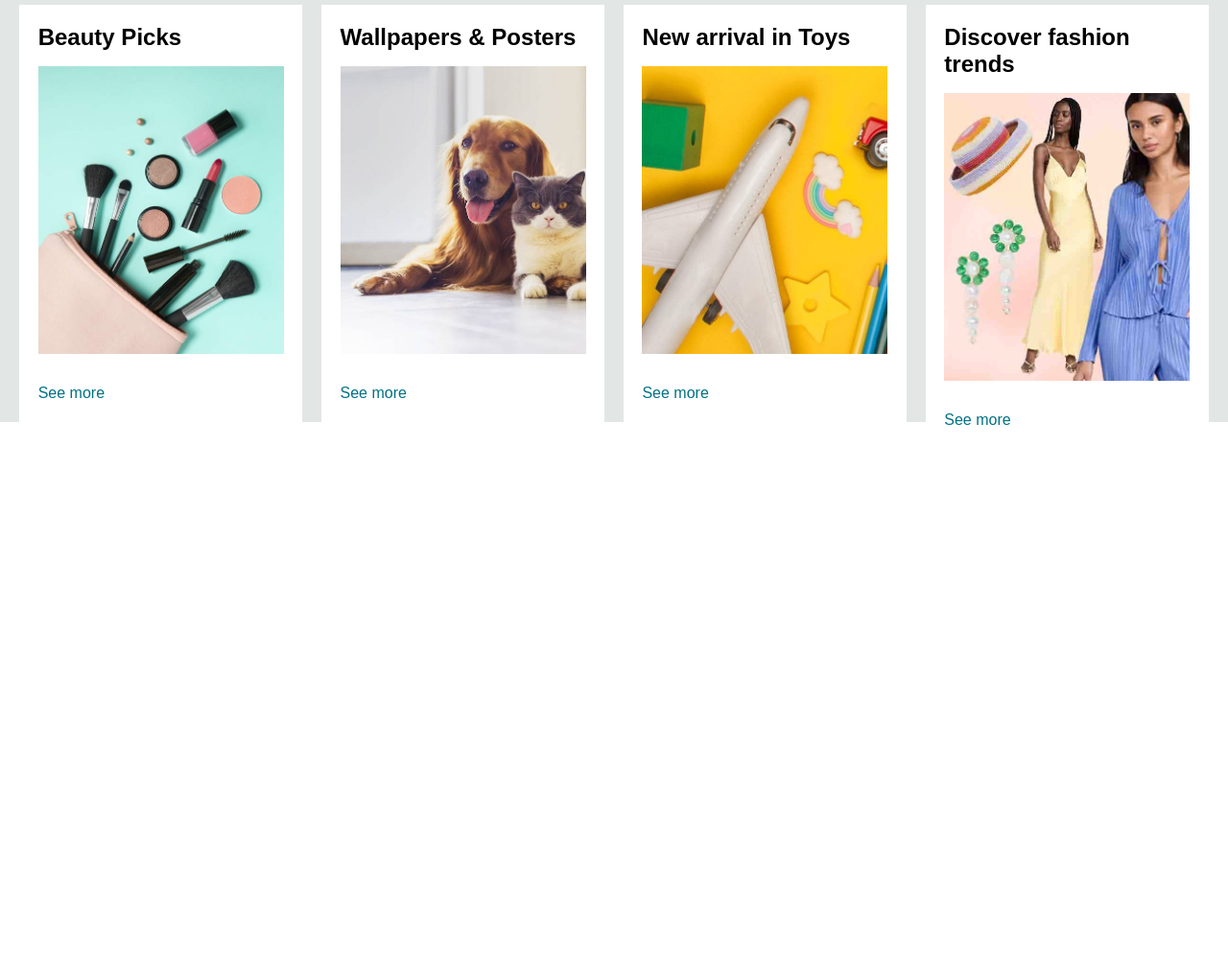
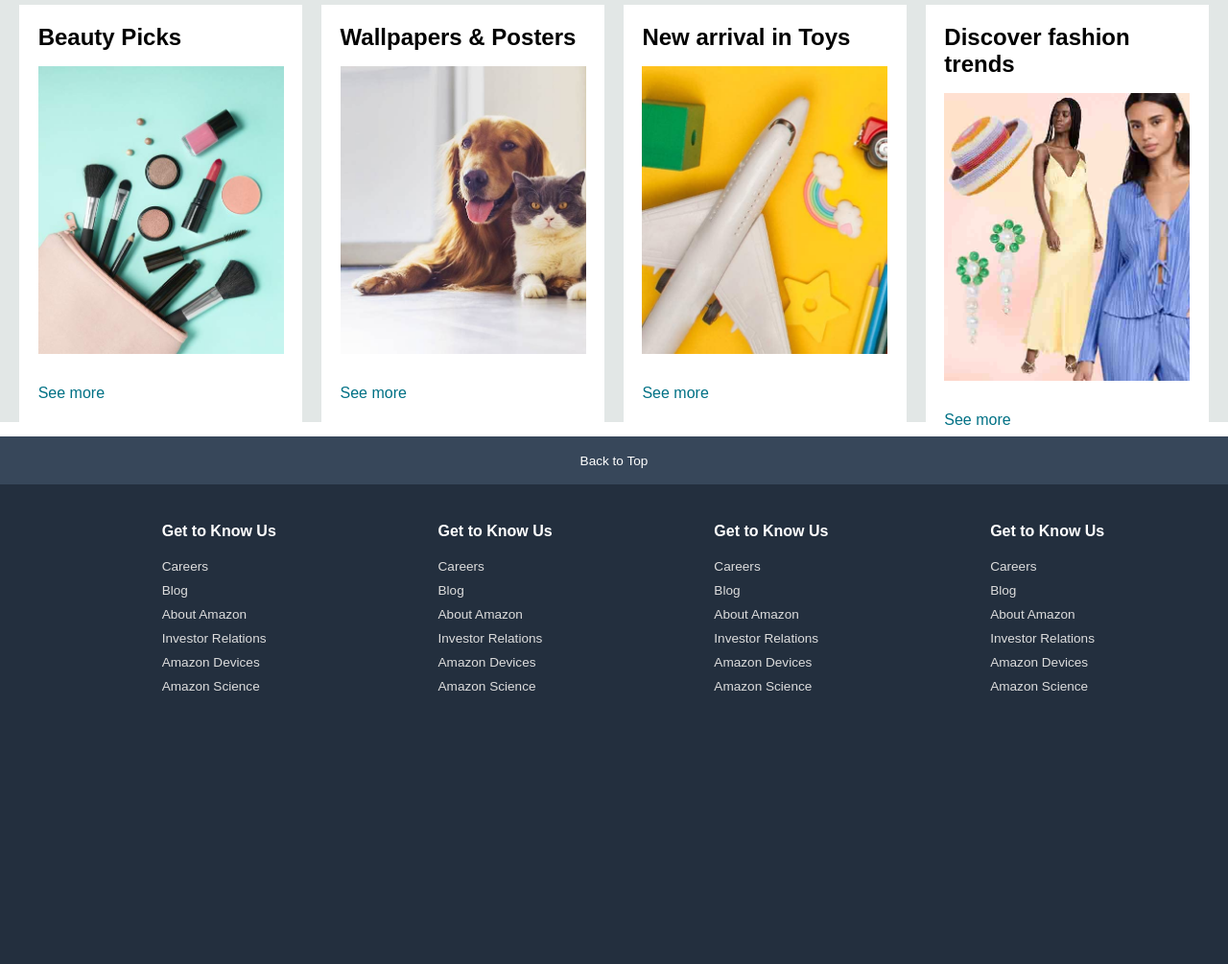
Before and after one commit to 14-himanshu/YoutubeClone, a plain HTML site: page index.html in a window 1280 px wide. Shown: the part 910-1915 px from the top of the page at 96% size. Before the commit the page ends 1357 px from the top, so only its background shows below. Drawn offline with Linux system fonts and the light colour scheme.

Commit message:
Footer 01 added

```diff
--- a/index.html
+++ b/index.html
@@ -130,6 +130,52 @@
             </div>
         </div>
     </div>
+    <footer>
+        <div class="foot-panel1">
+            Back to Top
+        </div>
+        <div class="foot-panel2">
+            <ul>
+                <p>Get to Know Us</p>
+                <a>Careers</a>
+                <a>Blog</a>
+                <a>About Amazon</a>
+                <a>Investor Relations</a>
+                <a>Amazon Devices</a>
+                <a>Amazon Science</a>
+            </ul>
+
+            <ul>
+                <p>Get to Know Us</p>
+                <a>Careers</a>
+                <a>Blog</a>
+                <a>About Amazon</a>
+                <a>Investor Relations</a>
+                <a>Amazon Devices</a>
+                <a>Amazon Science</a>
+            </ul>
+
+            <ul>
+                <p>Get to Know Us</p>
+                <a>Careers</a>
+                <a>Blog</a>
+                <a>About Amazon</a>
+                <a>Investor Relations</a>
+                <a>Amazon Devices</a>
+                <a>Amazon Science</a>
+            </ul>
+
+            <ul>
+                <p>Get to Know Us</p>
+                <a>Careers</a>
+                <a>Blog</a>
+                <a>About Amazon</a>
+                <a>Investor Relations</a>
+                <a>Amazon Devices</a>
+                <a>Amazon Science</a>
+            </ul>
+        </div>
+    </footer>
 </body>
 
 </html>
--- a/style.css
+++ b/style.css
@@ -138,7 +138,7 @@ span {
   justify-content: center;
   align-items: flex-end;
 }
-.hero-message{
+.hero-message {
   background-color: white;
   color: black;
   height: 40px;
@@ -149,37 +149,68 @@ span {
   width: 80%;
   margin-bottom: 25px;
 }
-.hero-message a{
+.hero-message a {
   color: #007185;
 }
 
-
 /* Shop Section */
 
-.shop-section{
+.shop-section {
   display: flex;
   flex-wrap: wrap;
   justify-content: space-evenly;
   background-color: #e2e7e6;
 }
-.box{
+.box {
   height: 400px;
   width: 23%;
   background-color: white;
   padding: 20px 0 15px;
   margin-top: 15px;
 }
-.box-img{
+.box-img {
   height: 300px;
   background-size: cover;
   margin-top: 1rem;
   margin-bottom: 2rem;
-
 }
-.box-content{
+.box-content {
   margin-left: 1.2rem;
   margin-right: 1.2rem;
 }
-.box-content p{
+.box-content p {
   color: #007185;
 }
+
+/* Footer */
+footer {
+  margin-top: 15px;
+}
+.foot-panel1 {
+  height: 50px;
+  background-color: #37475a;
+  color: white;
+  display: flex;
+  justify-content: center;
+  align-items: center;
+  font-size: 0.85rem;
+}
+.foot-panel2 {
+  background-color: #232f3e;
+  color: white;
+  height: 500px;
+  display: flex;
+  justify-content: space-evenly;
+}
+ul p {
+  font-size: 1rem;
+  font-weight: 700;
+  margin-top: 40px;
+  margin-bottom: 20px;
+}
+ul a {
+  display: block;
+  font-size: 0.85rem;
+  margin-top: 10px;
+  color: #dddddd;
+}
```
Lines whose indentation alone changed are shown as unchanged.
